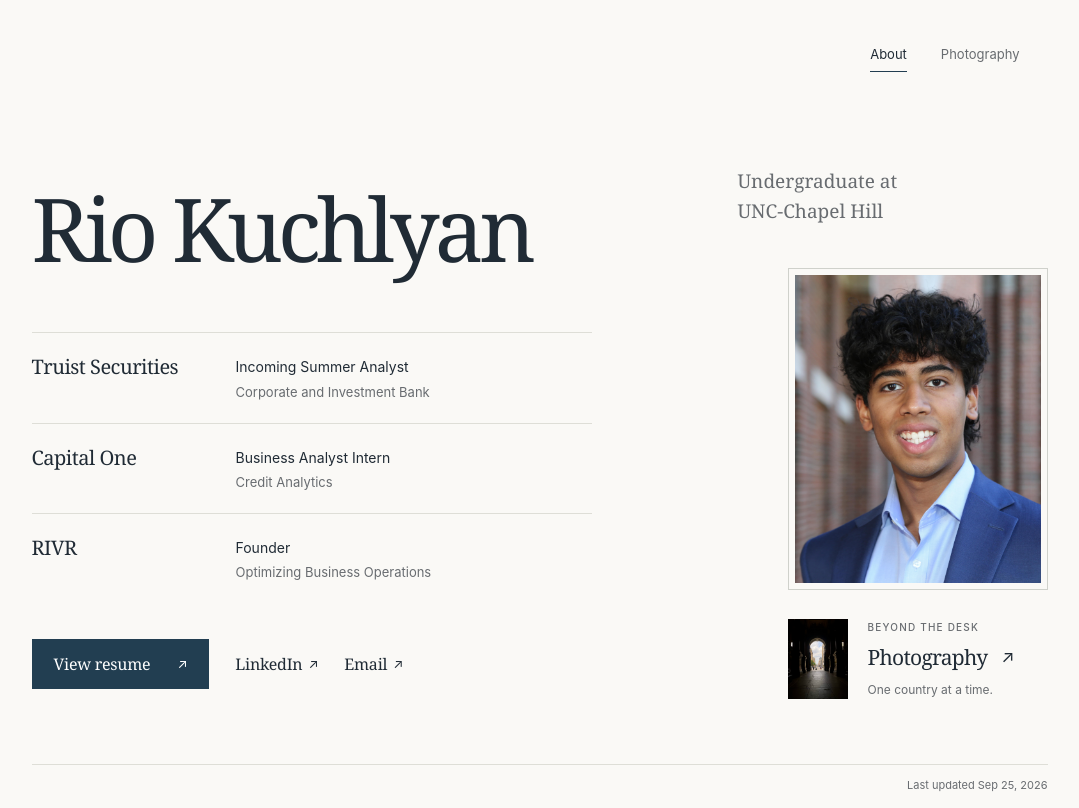
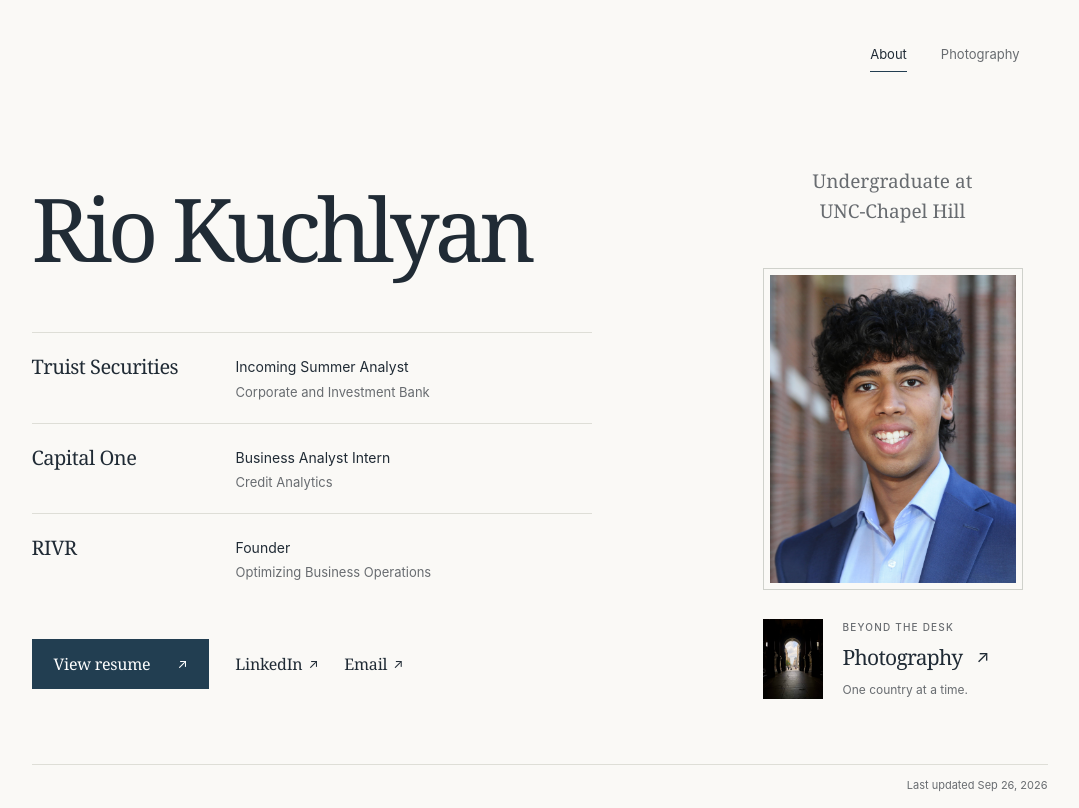
Before and after one commit to riokuchlyan/PortfolioWebsite, a Next.js app: page / in a window 1280 px wide. Shown: the whole page, without its empty margins (93-1172 px from the left). Built offline with nearby package versions, Linux system fonts and the light colour scheme.

Commit message:
Center portrait beneath the university introduction

```diff
--- a/app/globals.css
+++ b/app/globals.css
@@ -197,8 +197,8 @@
   .home-content .hero-visual { transform: translateY(-24px); }
 }
 @media (min-width: 861px) {
-  .home-page .page-description { transform: translateY(-48px); }
-  .home-content .hero-visual { transform: none; margin-top: -72px; }
+  .home-page .page-description { width: 310px; text-align: center; transform: translateY(-48px); }
+  .home-content .hero-visual { transform: translateX(calc((100% - 310px) / 2)); margin-top: -72px; }
   .home-content .experience { max-width: 560px; }
   .home-content .experience-row { grid-template-columns: 180px minmax(0, 1fr); gap: 24px; }
 }
--- a/data/home.json
+++ b/data/home.json
@@ -19,5 +19,5 @@
     }
   ],
   "personal": "One country at a time.",
-  "lastUpdated": "2026-09-25"
+  "lastUpdated": "2026-09-26"
 }
```
